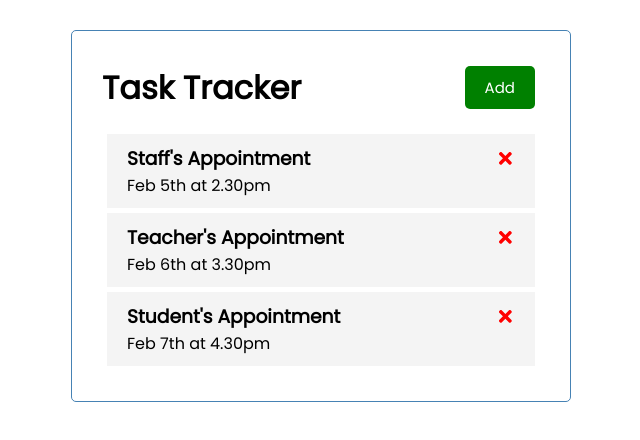
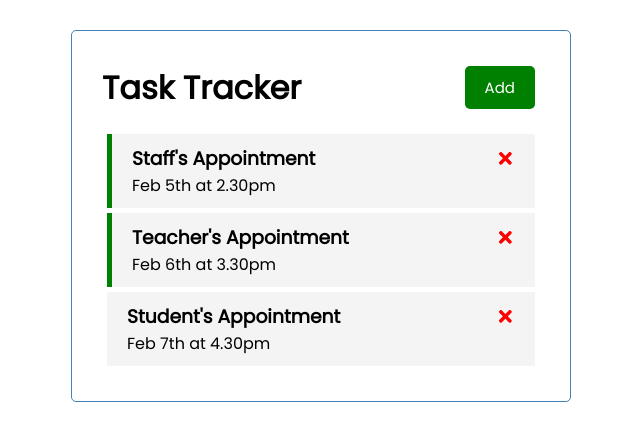
Before and after one commit to RifadhRFD/task-tracker-react, a React (Create React App) app: page / in a window 1280 px wide. Shown: the top 440 px of the page, without its empty margins (319-959 px from the left). Built offline with nearby package versions, Linux system fonts and the light colour scheme.

Commit message:
task bug

```diff
--- a/src/App.js
+++ b/src/App.js
@@ -22,7 +22,7 @@ const App = () => {
       id: 3,
       text: 'Student\'s Appointment',
       day: 'Feb 7th at 4.30pm',
-      reminder: true,
+      reminder: false,
     }
 
 ])
@@ -33,8 +33,7 @@ const App = () => {
 //todo:toggle reminder still not working
   //Toggle Reminder
   const toggleReminder = (id) => {
-    setTasks(
-      tasks.map((task) =>
+    setTasks(tasks.map((task) =>
       task.id === id ? {...task, reminder:
       !task.reminder } : task
       ))
--- a/src/components/Task.js
+++ b/src/components/Task.js
@@ -3,8 +3,7 @@ import { FaTimes } from 'react-icons/fa'
 //again relook on tasks toggle
 const Task = ({ task, onDelete, onToggle }) => {
   return (
-    <div className='task' onDoubleClick={() =>
-    onToggle(task.id) }>
+    <div className={`task ${task.reminder ? 'reminder' :''}`} onDoubleClick={() => onToggle(task.id) }>
         <h3>
           {task.text} <FaTimes style={{ color:'red', cursor:'pointer' }}
           onClick = {() => onDelete(task.id) } />
```
